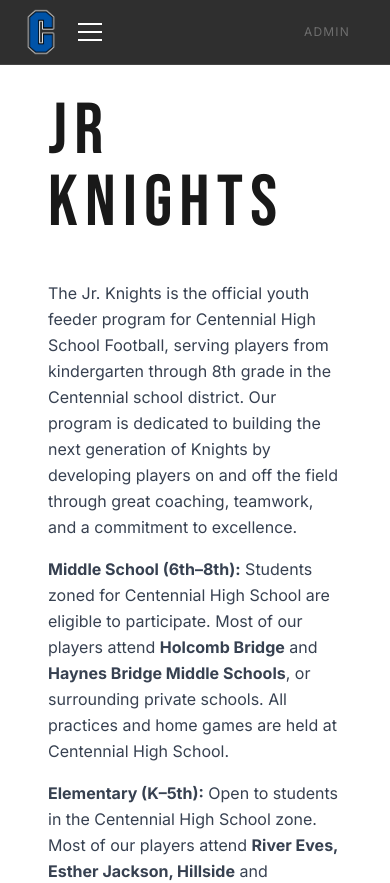
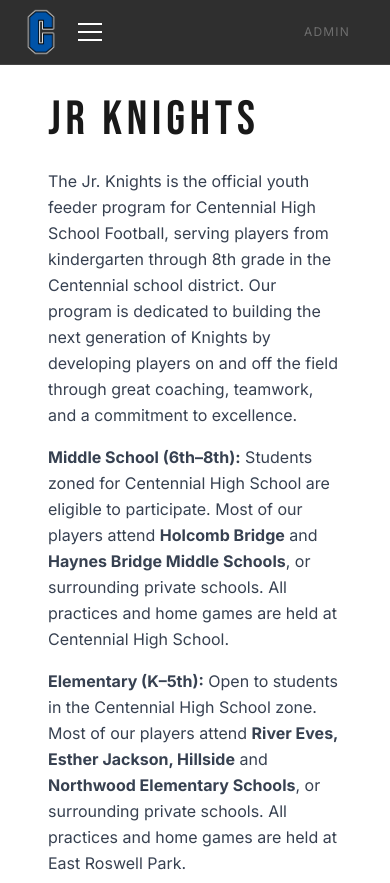
Before and after one commit to orbonnie/jr-knights, a Next.js app: page /info in a window 390 px wide. Shown: the top 883 px of the page. Built offline with nearby package versions, Linux system fonts and the light colour scheme.

Commit message:
Format reg button link

```diff
--- a/src/app/info/page.tsx
+++ b/src/app/info/page.tsx
@@ -36,8 +36,8 @@
     <div className="min-h-screen bg-white pt-24 pb-10 px-12">
       <div className="max-w-4xl mx-auto">
         {/* Hero */}
-        <div className="mb-10">
-          <h1 className="font-display text-black-500 text-7xl tracking-widest">
+        <div className="mb-6 sm:mb-10">
+          <h1 className="font-display text-black-500 text-5xl sm:text-7xl tracking-widest">
             JR KNIGHTS
           </h1>
         </div>
```
